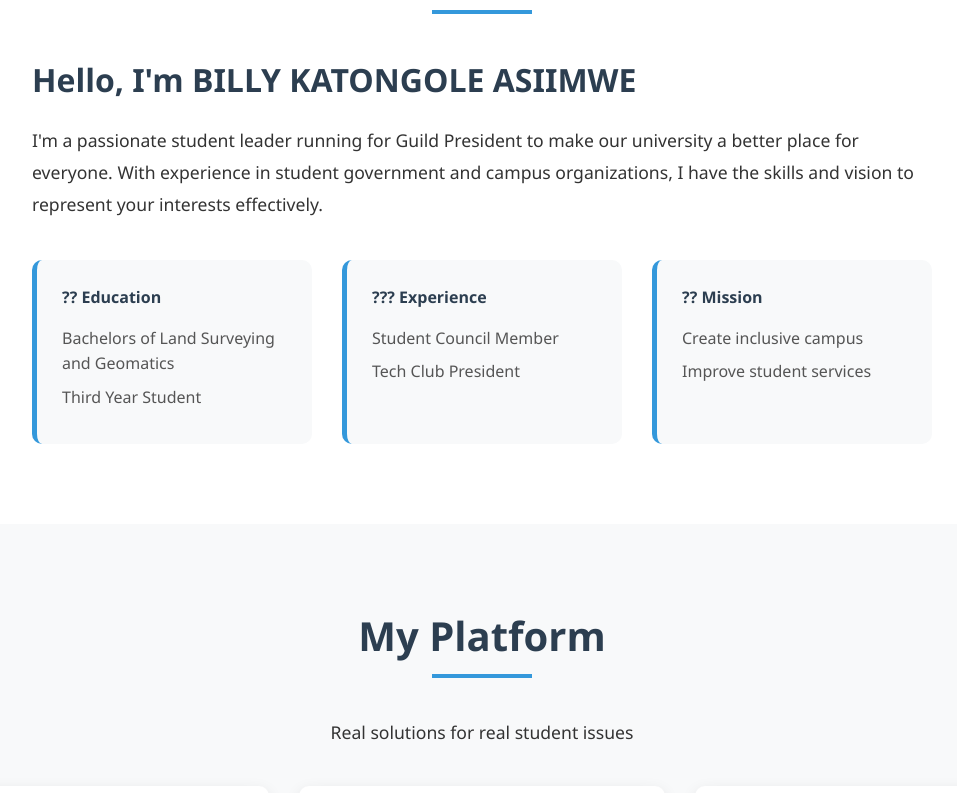
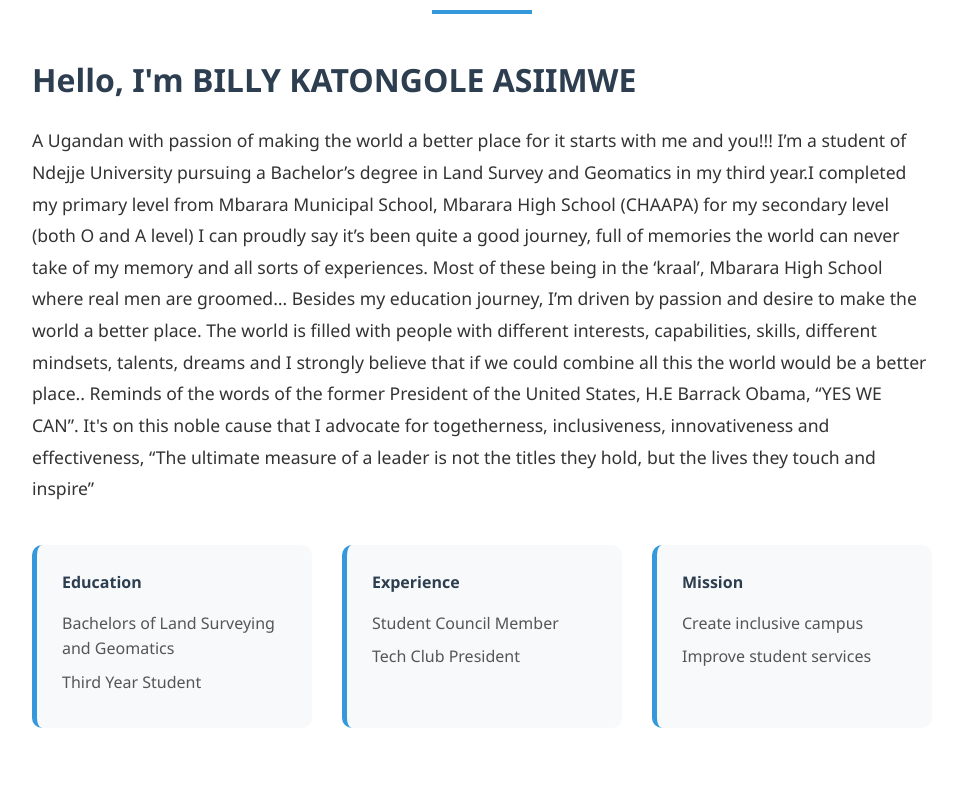
Before and after one commit to Billy-Katongole/Trailblazer-, a React (Create React App) app: page / in a window 1280 px wide. Shown: the part 940-1733 px from the top of the page, without its empty margins (158-1115 px from the left). Built offline with nearby package versions, Linux system fonts and the light colour scheme.

Commit message:
I added more detail

```diff
--- a/src/components/About.jsx
+++ b/src/components/About.jsx
@@ -10,24 +10,25 @@ const About = () => {
           <div className="about-text">
             <h3>Hello, I'm BILLY KATONGOLE ASIIMWE</h3>
             <p>
-              I'm a passionate student leader running for Guild President to make
-              our university a better place for everyone. With experience in student
-              government and campus organizations, I have the skills and vision to
-              represent your interests effectively.
+A Ugandan with passion of making the world a better place for it starts with me and you!!!
+I’m a student of Ndejje University pursuing a Bachelor’s degree in Land Survey and Geomatics in my third year.I completed my primary level from Mbarara Municipal School, Mbarara High School (CHAAPA) for my secondary level (both O and A level)
+I can proudly say it’s been quite a good journey, full of memories the world can never take of my memory and all sorts of experiences. Most of these being in the ‘kraal’, Mbarara High School where real men are groomed…
+Besides my education journey, I’m driven by passion and desire to make the world a better place. The world is filled with people with different interests, capabilities, skills, different mindsets, talents, dreams and I strongly believe that if we could combine all this the world would be a better place.. Reminds of the words of the former President of the United States, H.E Barrack Obama, “YES WE CAN”.
+It's on this noble cause that I advocate for togetherness, inclusiveness, innovativeness and effectiveness, “The ultimate measure of a leader is not the titles they hold, but the lives they touch and inspire”
             </p>
             <div className="about-details">
               <div className="detail-card" data-animate data-animate-delay="3">
-                <h4>?? Education</h4>
+                <h4> Education</h4>
                 <p>Bachelors of Land Surveying and Geomatics</p>
                 <p>Third Year Student</p>
               </div>
               <div className="detail-card" data-animate data-animate-delay="4">
-                <h4>??? Experience</h4>
+                <h4> Experience</h4>
                 <p>Student Council Member</p>
                 <p>Tech Club President</p>
               </div>
               <div className="detail-card" data-animate data-animate-delay="5">
-                <h4>?? Mission</h4>
+                <h4> Mission</h4>
                 <p>Create inclusive campus</p>
                 <p>Improve student services</p>
               </div>
--- a/src/components/Contact.jsx
+++ b/src/components/Contact.jsx
@@ -10,15 +10,15 @@ const Contact = () => {
           <div className="contact-info">
             <h3 data-animate data-animate-delay="3">Get in Touch</h3>
             <div className="contact-item">
-              <h4>?? Email</h4>
-              <p>stuart@university.edu</p>
+              <h4> Email</h4>
+              <p>billy1katongole@gmail.com</p>
             </div>
             <div className="contact-item">
-              <h4>?? Phone</h4>
-              <p>(123) 456-7890</p>
+              <h4> Phone</h4>
+              <p>(256) 777-632491</p>
             </div>
             <div className="contact-item">
-              <h4>?? Office</h4>
+              <h4> Office</h4>
               <p>Student Union Building</p>
             </div>
           </div>
--- a/src/components/Footer.jsx
+++ b/src/components/Footer.jsx
@@ -18,12 +18,17 @@ const Footer = () => {
           </div>
           <div className="footer-section" data-animate data-animate-delay="3">
             <h4>Vote</h4>
-            <p>May 1-3, 2024</p>
-            <p>Your voice matters!</p>
+            <p>May 1-3, 2026</p>
+            <p>#Your voice matters!</p>
+            <p>#If it is not me then who?? </p>
+            <p># If it’s not now then when??</p>
+            <p>*CHANGE MUST PREVAIL*</p>
+            <p>Billy Zoyeee,Katongole Zoyee,Trail Blazer Zoyee</p>
+
           </div>
         </div>
         <div className="footer-bottom">
-          <p>c 2026 Trailblazer Campaign. All rights reserved.</p>
+          <p>Copywrite 2026 Trailblazer Campaign. All rights reserved.</p>
         </div>
       </div>
     </footer>
```
